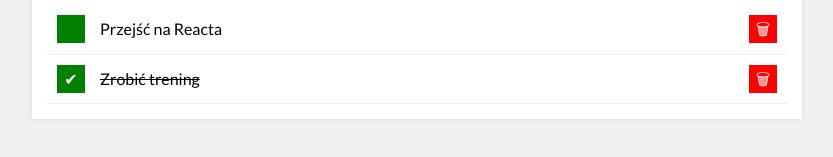
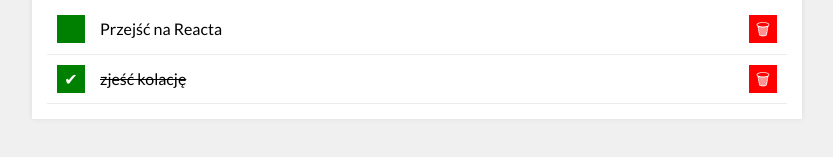
Before and after one commit to dawidHm/todo-list-react, a React (Create React App) app: page / in a window 1280 px wide. Shown: the part 295-452 px from the top of the page, without its empty margins (223-1056 px from the left). Built offline with nearby package versions, Linux system fonts and the light colour scheme.

Commit message:
changed task content

```diff
--- a/src/App.js
+++ b/src/App.js
@@ -7,7 +7,7 @@ import Container from "./Container"
 
 const tasks = [
 	{ id: 1, content: "Przejść na Reacta", done: false },
-	{ id: 2, content: "Zrobić trening", done: true },
+	{ id: 2, content: "zjeść kolację", done: true },
 ];
 
 const hideDoneTasks = false;
```
